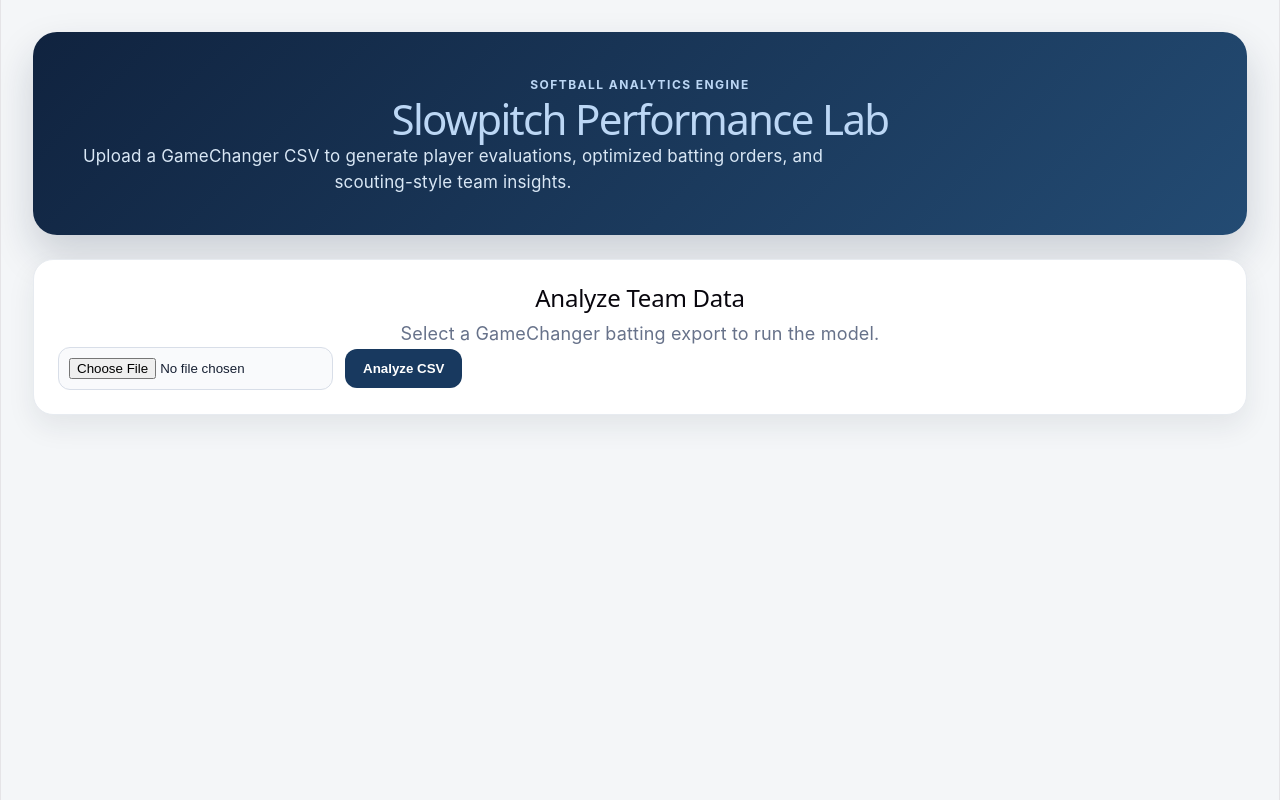
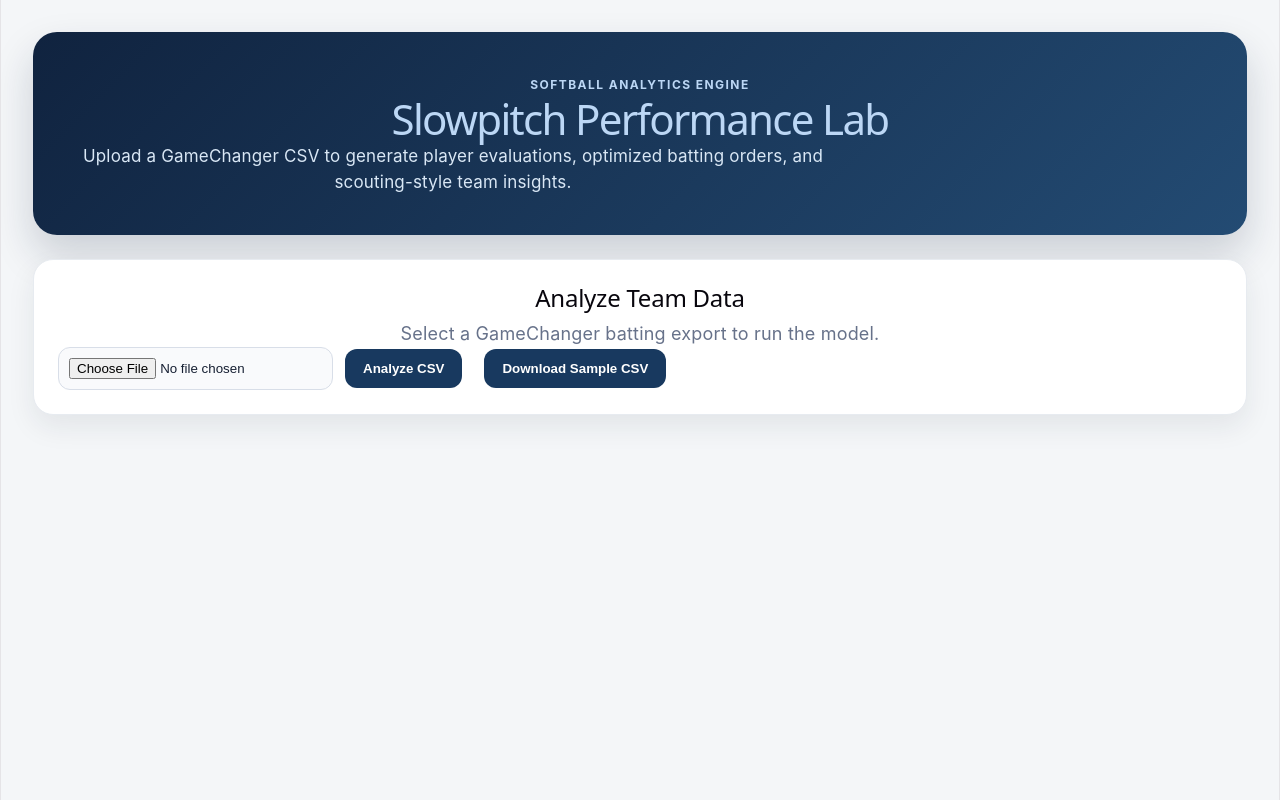
Before and after one commit to mattmartiny/slowpitch-performance-lab, a React (Vite) app in the folder slowpitch-ui/: page / in a window 1280 px wide. Built offline with nearby package versions, Linux system fonts and the light colour scheme.

Commit message:
Support sample CSV format and fix CORS origins

```diff
--- a/slowpitch-ui/src/App.jsx
+++ b/slowpitch-ui/src/App.jsx
@@ -113,6 +113,13 @@
           <button onClick={handleUpload} disabled={loading}>
             {loading ? "Analyzing..." : "Analyze CSV"}
           </button>
+
+
+          <a href="/sample-data.csv" download="sample.csv">
+            <button style={{ marginLeft: 10 }}>
+              Download Sample CSV
+            </button>
+          </a>
         </div>
 
         {file && <p className="file-name">Selected: {file.name}</p>}
```
Also changed, not shown: slowpitch-ui/public/sample-data.csv (added).
